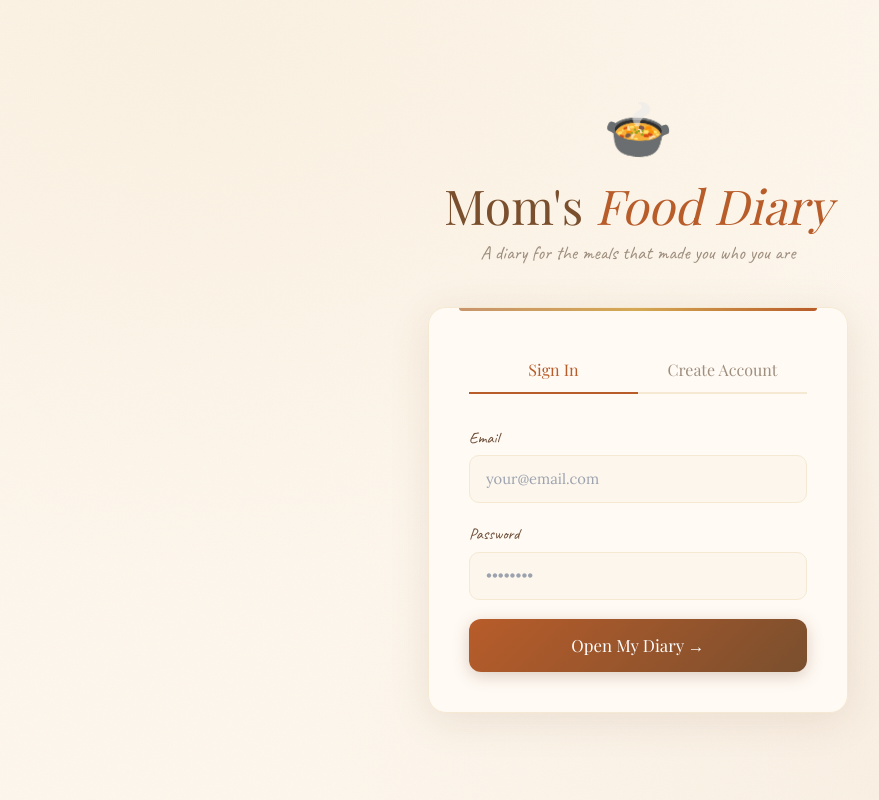
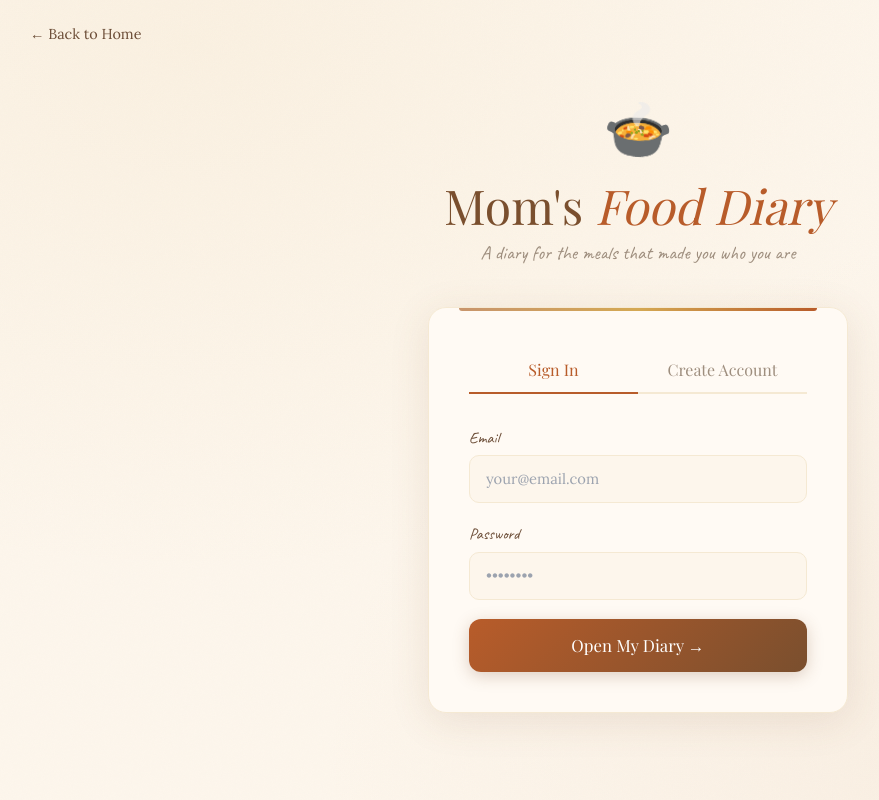
Before and after one commit to DayDreamersLab/Moms-Food-Diary, a Next.js app: page /auth in a window 1280 px wide. Shown: the whole page, without its empty margins (2-881 px from the left). Built offline with nearby package versions, Linux system fonts and the light colour scheme; no server answers; a web font is replaced by a local one.

Commit message:
add back to home link on auth page

```diff
--- a/app/auth/page.tsx
+++ b/app/auth/page.tsx
@@ -3,6 +3,7 @@ import { useState } from 'react';
 import { useRouter } from 'next/navigation';
 import { createClient } from '@/lib/supabase';
 import toast from 'react-hot-toast';
+import Link from 'next/link';
 
 export default function AuthPage() {
   const router = useRouter();
@@ -58,8 +59,22 @@ export default function AuthPage() {
   return (
     <div style={{
       minHeight: '100vh', display: 'flex', flexDirection: 'column',
-      alignItems: 'center', justifyContent: 'center', padding: '2rem',
+      alignItems: 'center', justifyContent: 'center', padding: '2rem', position: 'relative',
     }}>
+      {/* Back to landing */}
+    <div style={{ position: 'absolute', top: '1.5rem', left: '2rem' }}>
+      <Link href="/" style={{
+        fontFamily: "'Lora', serif", fontSize: '0.9rem',
+        color: 'var(--light-ink)', textDecoration: 'none',
+        display: 'flex', alignItems: 'center', gap: '0.4rem',
+        transition: 'color 0.2s',
+      }}
+        onMouseEnter={e => { (e.currentTarget as any).style.color = 'var(--rust)'; }}
+        onMouseLeave={e => { (e.currentTarget as any).style.color = 'var(--light-ink)'; }}
+      >
+        ← Back to Home
+      </Link>
+    </div>
       {/* Hero */}
       <div style={{ textAlign: 'center', marginBottom: '2.5rem' }}>
         <span className="sway" style={{ fontSize: '3.5rem', display: 'block', marginBottom: '0.5rem' }}>🍲</span>
```
